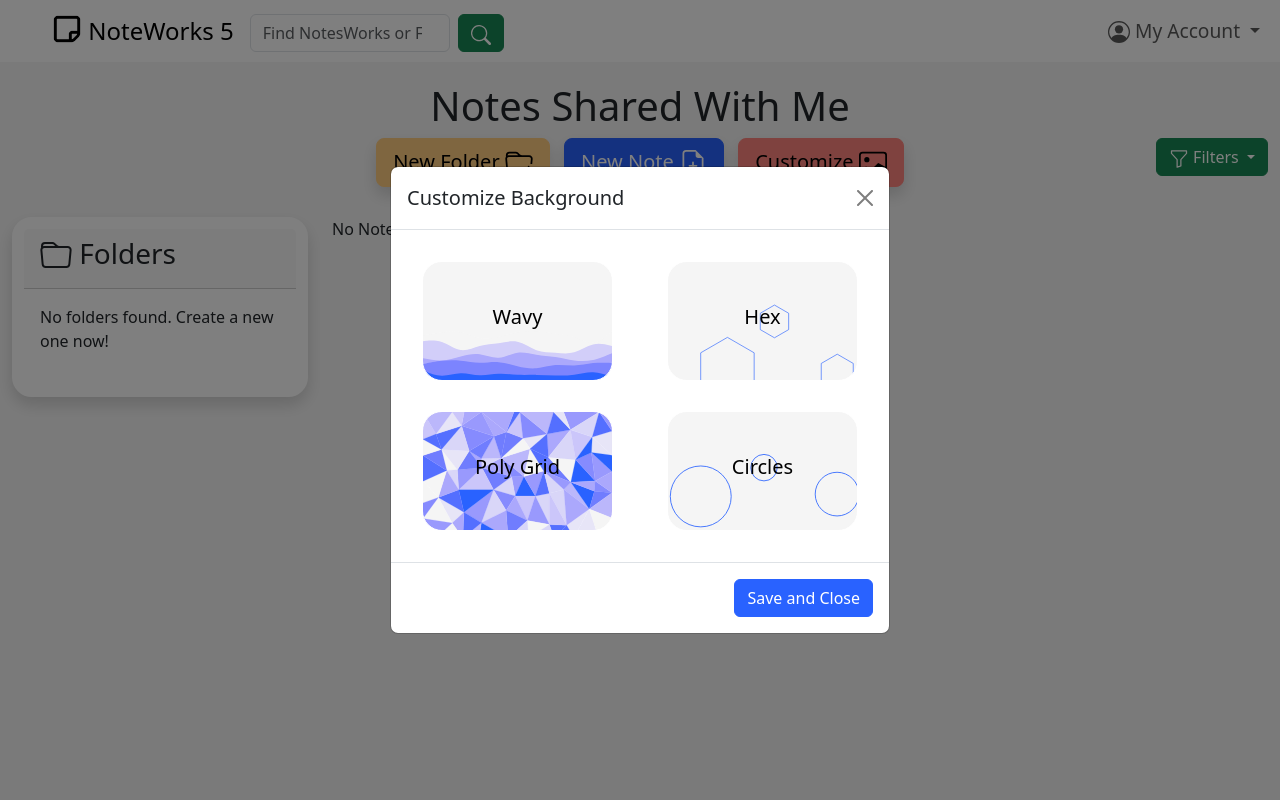
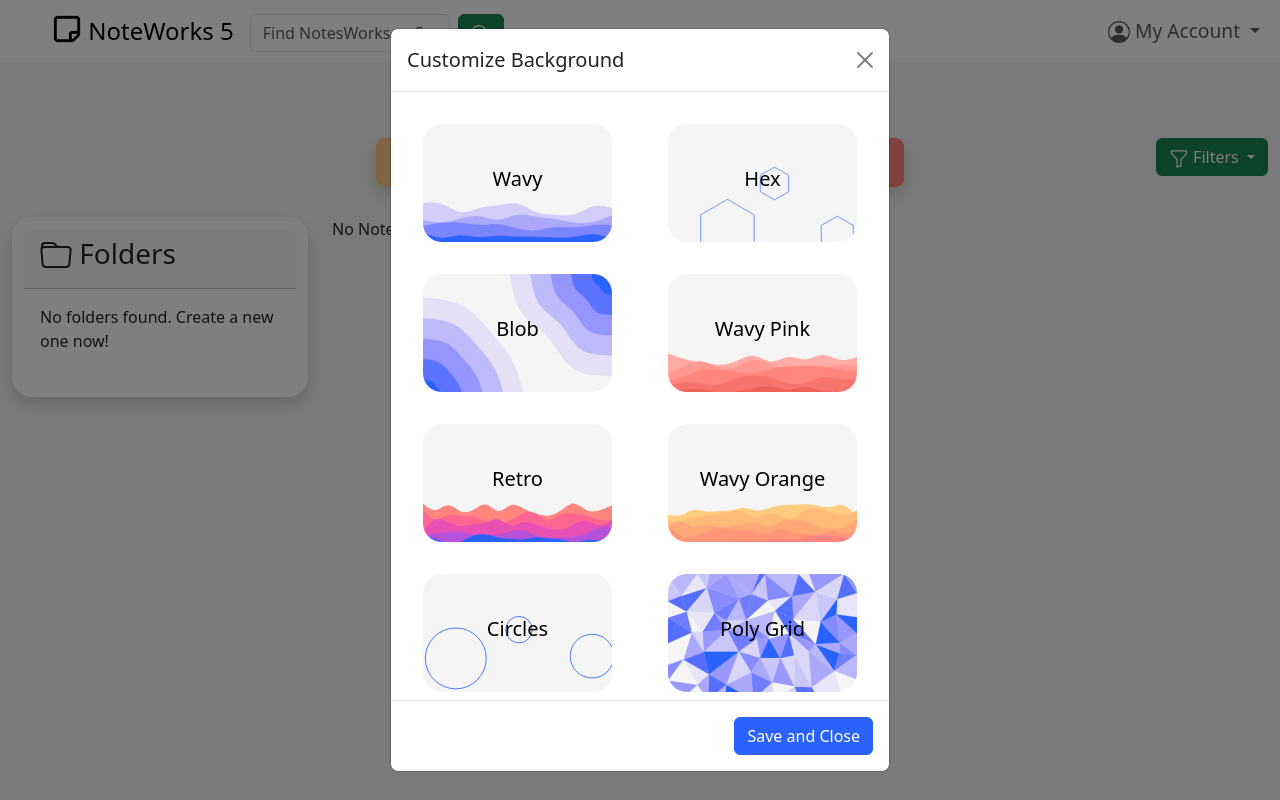
Before and after one commit to IsaaMaster/NoteWorks, a Django app: page /sharednotes/ in a window 1280 px wide, after a click on "Customize". Run offline with Django 4.2, Linux system fonts and the light colour scheme; a user stored in the database is signed in; data that the repository does not hold is empty.

Commit message:
minor ui changes - more supported themes

```diff
--- a/notes/static/app/app.css
+++ b/notes/static/app/app.css
@@ -185,7 +185,7 @@ textarea::-webkit-scrollbar {
 
 
 
-#wavy, #hex, #polyGrid, #circles {
+#wavy, #hex, #polyGrid, #circles, #blob, #wavy-pink, #retro, #wavy-orange {
     height: 120px;
     border: solid 1px white;
     padding: 10px;
@@ -214,6 +214,27 @@ textarea::-webkit-scrollbar {
     background-image: url('backgrounds/circles.svg');
 }
 
+#blob{
+    background-image: url('backgrounds/blob.svg');
+}
+
+
+#wavy-pink{
+    background-image: url('backgrounds/wavy-pink.svg');
+}
+
+#retro{
+    background-image: url('backgrounds/retro.svg');
+
+}
+
+#wavy-orange{
+    background-image: url('backgrounds/wavy-orange.svg');
+}
+
+
+
+
 a{
     text-decoration: none;
 }
--- a/notes/static/app/app.js
+++ b/notes/static/app/app.js
@@ -68,10 +68,28 @@ $(document).ready( function() {
     $('#polyGrid').on('click', function() {
         $('body').css('background-image', 'url("' + polyGrid +'")');
     });
+
     $('#circles').on('click', function() {
         $('body').css('background-image', 'url("' + circles +'")');
     });
 
+    $('#blob').on('click', function() {
+        $('body').css('background-image', 'url("' + blob +'")');
+    });
+
+    $('#wavy-pink').on('click', function() {
+        $('body').css('background-image', 'url("' + wavypink +'")');
+    });
+
+    $('#retro').on('click', function() {
+        $('body').css('background-image', 'url("' + retro +'")');
+    });
+
+    $('#wavy-orange').on('click', function() {
+        $('body').css('background-image', 'url("' + wavyorange +'")');
+    });
+
+
 
 
 });
--- a/notes/templates/app/home.html
+++ b/notes/templates/app/home.html
@@ -4,7 +4,7 @@
   <div class = "row" id="top">
     <div class = "col">
       <h1 style="font-size:65px; margin-top:80px">NoteWorks 5. <span id="reimagined" class = 'color-2'> Notes Reimagined.</span></h1>
-      <h1 style="font-size:55px" id = "simpleandelegant">
+      <h1 style="font-size:55px; " id = "simpleandelegant">
         Simply <span style="font-family:'Satisfy', cursive;">Elegant</span>. Simply <span style="font-family: 'Indie Flower', cursive;">Notes.</span>
       </h1>
       <h1  id = "magic" class = "font-size-lg">Experience the magic today.</h1>
--- a/notes/templates/app/notes.html
+++ b/notes/templates/app/notes.html
@@ -113,7 +113,7 @@
       </button>
 
       <div class="modal fade" id="backgroundModal" tabindex="-1" aria-labelledby="exampleModalLabel" aria-hidden="true">
-        <div class="modal-dialog modal-dialog-centered">
+        <div class="modal-dialog modal-dialog-centered modal-dialog-scrollable">
           <div class="modal-content">
             <div class="modal-header">
               <h5 class="modal-title" id="exampleModalLabel">Customize Background</h5>
@@ -135,6 +135,49 @@
                     </div>
                   </a>
                 </div>
+
+
+
+                <div class = "col-6">
+                  <a href = {% url 'backgroundChange' folder_id 'blob'%}>
+                    <div class = "d-flex align-items-center justify-content-center" id = "blob">
+                      <h5>Blob</h5>
+                    </div>
+                  </a>
+                </div>
+
+                <div class = "col-6">
+                  <a href = {% url 'backgroundChange' folder_id 'wavy-pink'%}>
+                    <div class = "d-flex align-items-center justify-content-center" id = "wavy-pink">
+                      <h5>Wavy Pink</h5>
+                    </div>
+                  </a>
+                </div>
+
+                <div class = "col-6">
+                  <a href = {% url 'backgroundChange' folder_id 'retro'%}>
+                    <div class = "d-flex align-items-center justify-content-center" id = "retro">
+                      <h5>Retro</h5>
+                    </div>
+                  </a>
+                </div>
+
+                <div class = "col-6">
+                  <a href = {% url 'backgroundChange' folder_id 'wavy-orange'%}>
+                    <div class = "d-flex align-items-center justify-content-center" id = "wavy-orange">
+                      <h5>Wavy Orange</h5>
+                    </div>
+                  </a>
+                </div>
+
+                <div class = "col-6">
+                  <a href = {% url 'backgroundChange' folder_id 'circles'%}>
+                    <div class = "d-flex align-items-center justify-content-center" id = "circles">
+                      <h5>Circles</h5>
+                    </div>
+                  </a>
+                </div>
+
                 <div class = "col-6">
                   <a href = {% url 'backgroundChange' folder_id 'polyGrid' %}>
                     <div class = "d-flex align-items-center justify-content-center" id = "polyGrid">
@@ -142,13 +185,8 @@
                     </div>
                   </a>
                 </div>
-                <div class = "col-6">
-                  <a href = {% url 'backgroundChange' folder_id 'circles'%}>
-                    <div class = "d-flex align-items-center justify-content-center" id = "circles">
-                      <h5>Circles</h5>
-                    </div>
-                  </a>
-                </div>
+
+
 
               </div>
             </div>
--- a/notes/templates/app/userBase.html
+++ b/notes/templates/app/userBase.html
@@ -84,6 +84,11 @@
         const wavy = "{% static 'app/backgrounds/wavy.svg' %}";
         const polyGrid = "{% static 'app/backgrounds/polyGrid.svg' %}";
         const circles = "{% static 'app/backgrounds/circles.svg' %}";
+        const blob = "{% static 'app/backgrounds/blob.svg' %}";
+        const wavypink = "{% static 'app/backgrounds/wavy-pink.svg' %}";
+        const retro = "{% static 'app/backgrounds/retro.svg' %}";
+        const wavyorange = "{% static 'app/backgrounds/wavy-orange.svg' %}";
+
     </script>
     <script src="{% static 'app/app.js' %}"></script>
 </body>
--- a/notes/urls.py
+++ b/notes/urls.py
@@ -13,7 +13,7 @@ urlpatterns = [
     path("register", views.user_registration, name='register'),
     path("save/<int:note_id>/", views.saveNote, name="save"),
     path("search/", views.search, name="search"),
-    path("delete/<int:note_id>/", views.delete, name="delete"),
+    path("delete/<int:note_id>/", views.deleteNote, name="delete"),
     path('account/', views.account, name='account'),
     path('update_account/', views.update_account, name='update_account'),
     path('sharednotes/', views.sharedNotes, name='sharedNotes'),
--- a/notes/views.py
+++ b/notes/views.py
@@ -11,6 +11,8 @@ from django.db.models.functions import Length
 from .helpers import *
 from django.http import FileResponse
 from reportlab.pdfgen import canvas
+from reportlab.lib.utils import ImageReader
+from reportlab.platypus import Image
 from io import BytesIO
 
 
@@ -195,11 +197,12 @@ def search(request):
     return redirect('home')
 
 
-def delete(request, note_id):
+def deleteNote(request, note_id):
     notes = Note.objects.filter(id=note_id)
     folder = notes.values()[0]["folder"]
     notes.delete()
     return redirect('notes', folder_id=folder)
+
 
 
 def user_registration(request):
@@ -350,7 +353,14 @@ def downloadPDF(request, note_id):
     #Generate the tile of the PDF
     pdf.setFont("Helvetica", 24)
     pdf.drawString(40, 775, note['title'])
+    """
+    pdf.setFont("Helvetica", 14)
+    pdf.drawString(475, 800, "NoteWorks5")
 
+    image = ImageReader("./static/app/noteIcon.png")
+    img = Image(image, 50, 50)
+    img.drawOn(pdf, 420, 800)
+    """
     # Generate the content of the PDF
     pdf.setFont("Times-Roman", 12)
     location = 750
```
Also changed, not shown: notes/templates/app/detail.html (+7 -2 lines), notes/static/app/backgrounds/blob.svg (added), notes/static/app/backgrounds/retro.svg (added), notes/static/app/backgrounds/wavy-orange.svg (added), notes/static/app/backgrounds/wavy-pink.svg (added).
